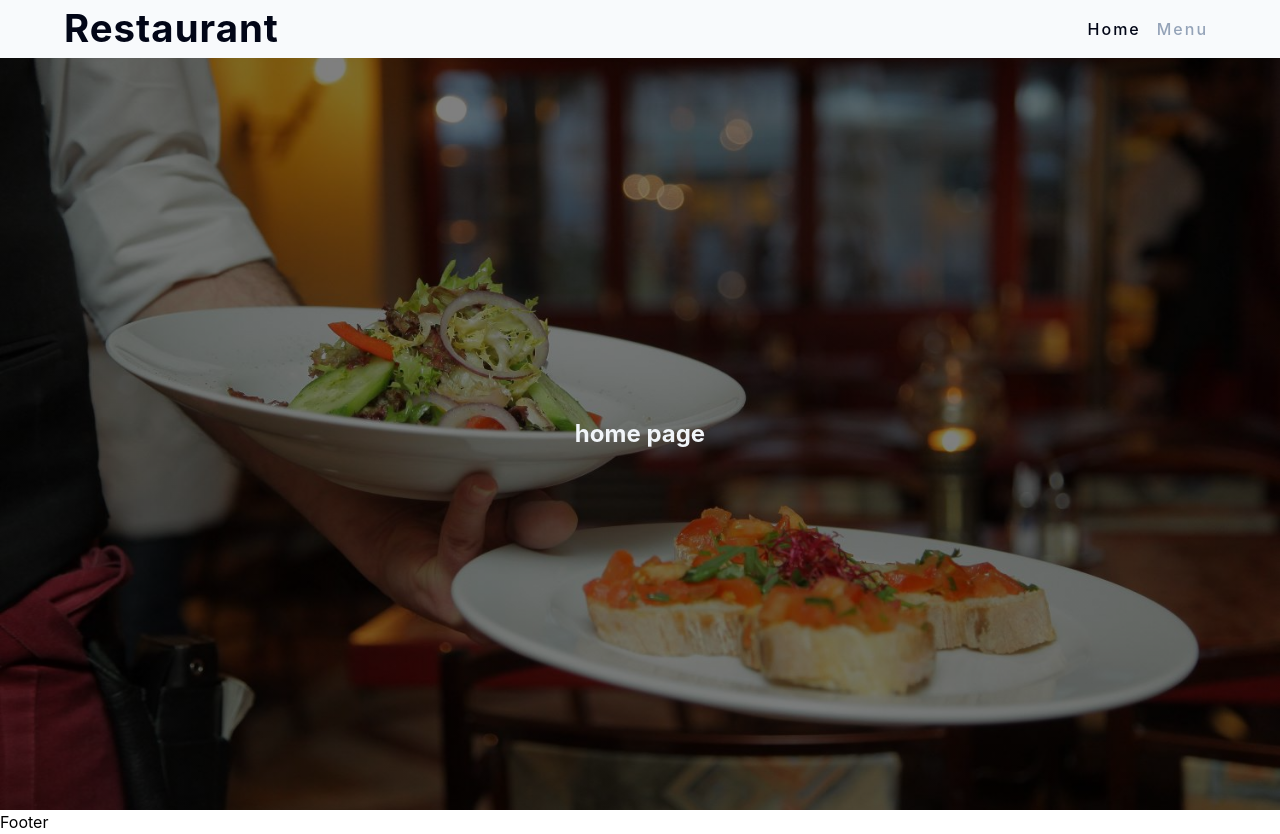
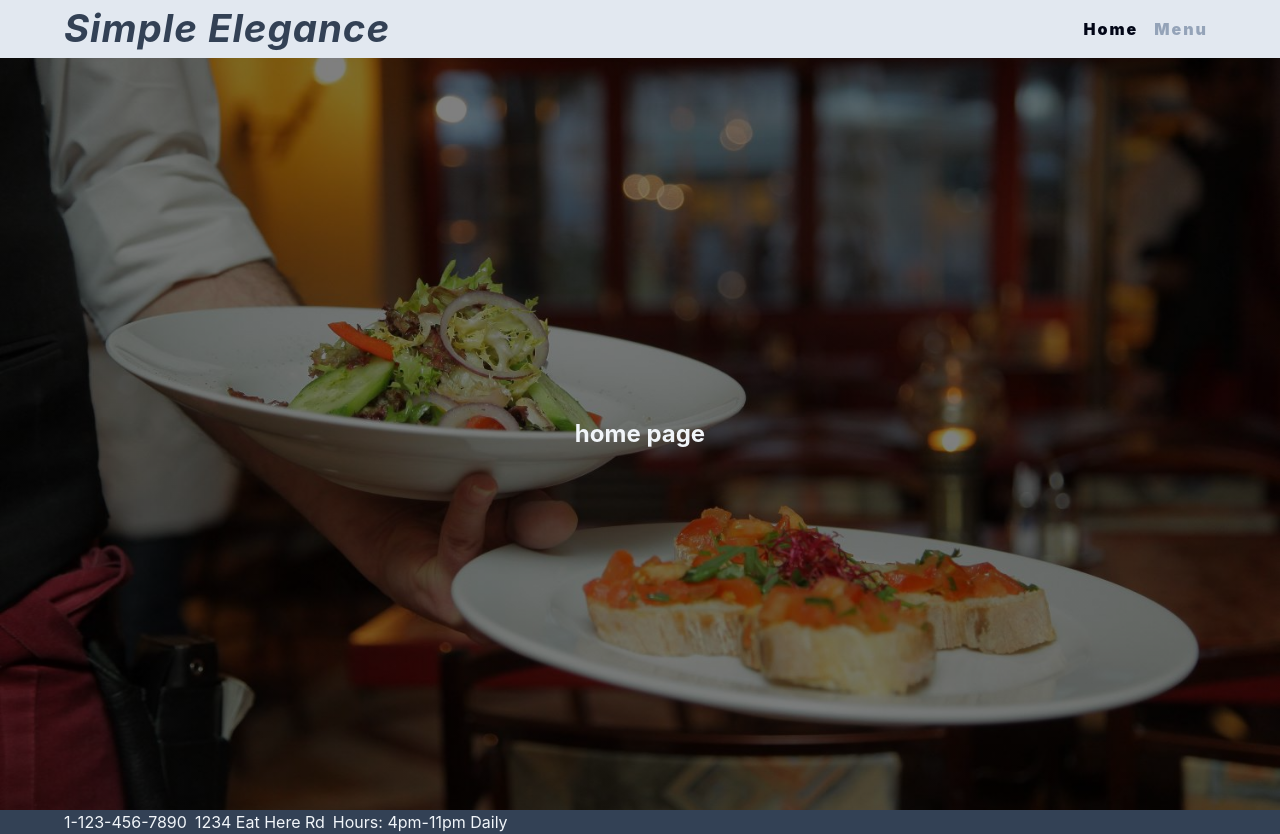
Before and after one commit to ken-cherry/restaurant-vite, a React (Vite) app: page / in a window 1280 px wide. Built offline with nearby package versions, Linux system fonts and the light colour scheme.

Commit message:
Removed: wrapper folder, Added: footer content

```diff
--- a/src/assets/wrappers/ErrorPage.js
+++ /dev/null
@@ -1,5 +0,0 @@
-import styled from "styled-components";
-
-const Wrapper = styled.div``;
-
-export default Wrapper;
--- a/src/components/Footer.jsx
+++ b/src/components/Footer.jsx
@@ -1,7 +1,48 @@
 import React from "react";
+import styled from "styled-components";
 
 const Footer = () => {
-  return <div>Footer</div>;
+  return (
+    <Wrapper>
+      <div className="footer-center">
+        <div className="contact-info">
+          <div className="phone-number">1-123-456-7890</div>
+          <div className="address">1234 Eat Here Rd</div>
+          <div className="hours">Hours: 4pm-11pm Daily</div>
+        </div>
+      </div>
+    </Wrapper>
+  );
 };
 
+const Wrapper = styled.section`
+  background: var(--slate-700);
+  .footer-center {
+    text-transform: capitalize;
+    width: var(--view-width);
+    margin: 0 auto;
+    display: flex;
+    flex-direction: column;
+    color: var(--slate-100);
+    text-align: center;
+  }
+  .contact-info {
+    display: flex;
+    flex-direction: column;
+    gap: 0.5rem;
+    margin-top: 1rem;
+  }
+  @media (min-width: 768px) {
+    .footer-center {
+      flex-direction: row;
+      justify-content: space-between;
+      align-items: center;
+    }
+    .contact-info {
+      flex-direction: row;
+      margin-top: 0;
+    }
+  }
+`;
+
 export default Footer;
--- a/src/components/Navbar.jsx
+++ b/src/components/Navbar.jsx
@@ -6,7 +6,7 @@ const Navbar = () => {
   return (
     <Wrapper>
       <div className="nav-center">
-        <span className="logo">restaurant</span>
+        <span className="logo">Simple Elegance</span>
         <div className="nav-links">
           <NavLink to="/" className="nav-link">
             home
@@ -24,7 +24,7 @@ const Navbar = () => {
 };
 
 const Wrapper = styled.nav`
-  background: var(--slate-50);
+  background: var(--slate-200);
   .nav-center {
     text-transform: capitalize;
     width: var(--view-width);
@@ -32,12 +32,14 @@ const Wrapper = styled.nav`
     display: flex;
     flex-direction: column;
     /* padding: 0.5rem 2rem; */
+    text-align: center;
   }
   .logo {
     font-size: clamp(1.5rem, 3vw, 3rem);
     letter-spacing: var(--letterSpacing);
     font-weight: 700;
-    color: var(--slate-950);
+    color: var(--slate-700);
+    font-style: italic;
   }
   .nav-links {
     display: flex;
@@ -47,7 +49,7 @@ const Wrapper = styled.nav`
   }
   .nav-link {
     color: var(--slate-400);
-    font-weight: 500;
+    font-weight: 900;
     padding: 0.5rem 0.5rem 0.5rem 0;
     transition: var(--transition);
     letter-spacing: 2px;
--- a/src/index.css
+++ b/src/index.css
@@ -153,7 +153,7 @@ HERO
 }
 
 .hero-center {
-  color: var(--slate-100);
+  /* color: var(--slate-100); */
   /* height: calc(100vh - 3rem);
   width: 80vw; */
   /* background-color: var(--grey-1); */
@@ -164,9 +164,9 @@ HERO
   margin: 0 auto;
   padding: 5rem 2rem;
 } */
-.page {
+/* .page {
   width: var(--view-width);
   max-width: var(--max-width);
   margin: 0 auto;
   padding: 5rem 2rem;
-}
+} */
--- a/src/pages/Error.jsx
+++ b/src/pages/Error.jsx
@@ -1,5 +1,4 @@
 import React from "react";
-// import Wrapper from "../assets/wrappers/ErrorPage";
 import styled from "styled-components";
 import { Link, useRouteError } from "react-router-dom";
 import img from "../assets/not-found.svg";
--- a/src/pages/Hero.jsx
+++ b/src/pages/Hero.jsx
@@ -22,5 +22,8 @@ const Wrapper = styled.section`
     background-size: cover;
     background-position: center;
   }
+  .hero-center {
+    color: var(--slate-100);
+  }
 `;
 export default Hero;
```
